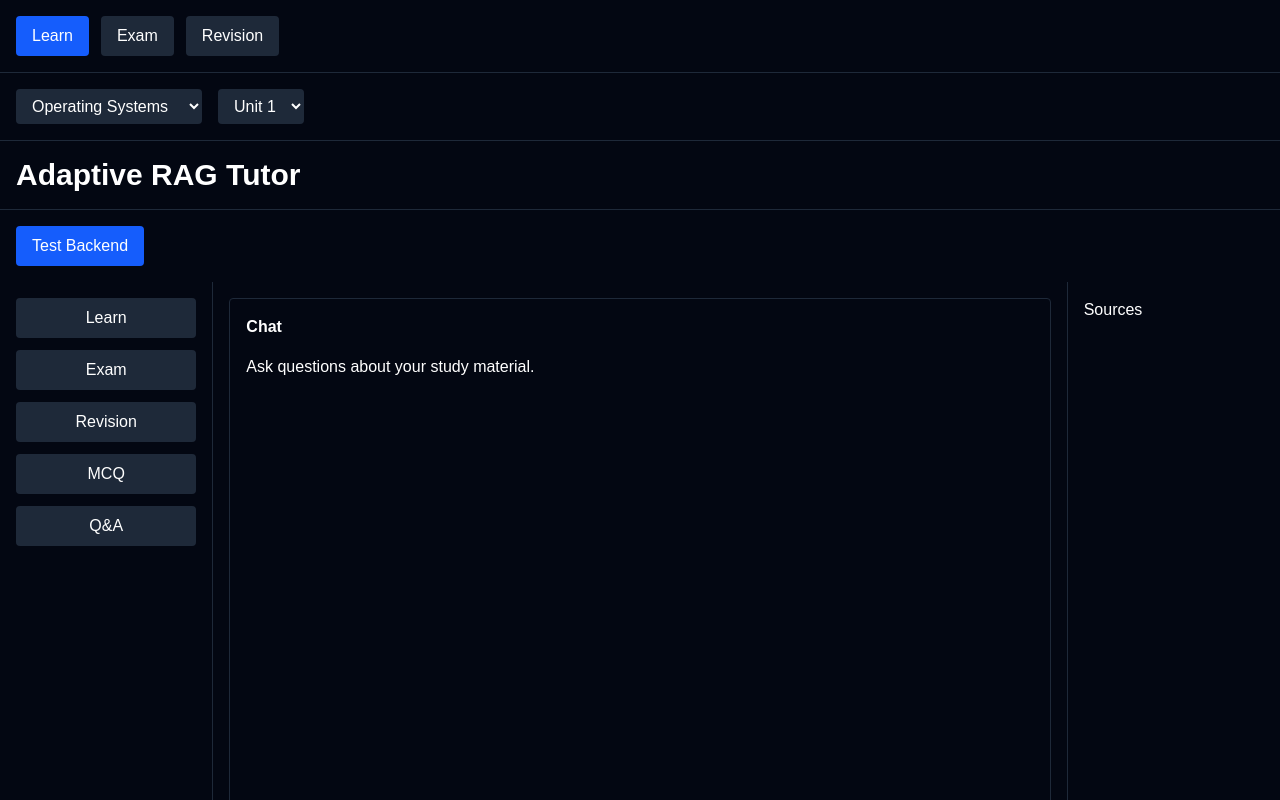
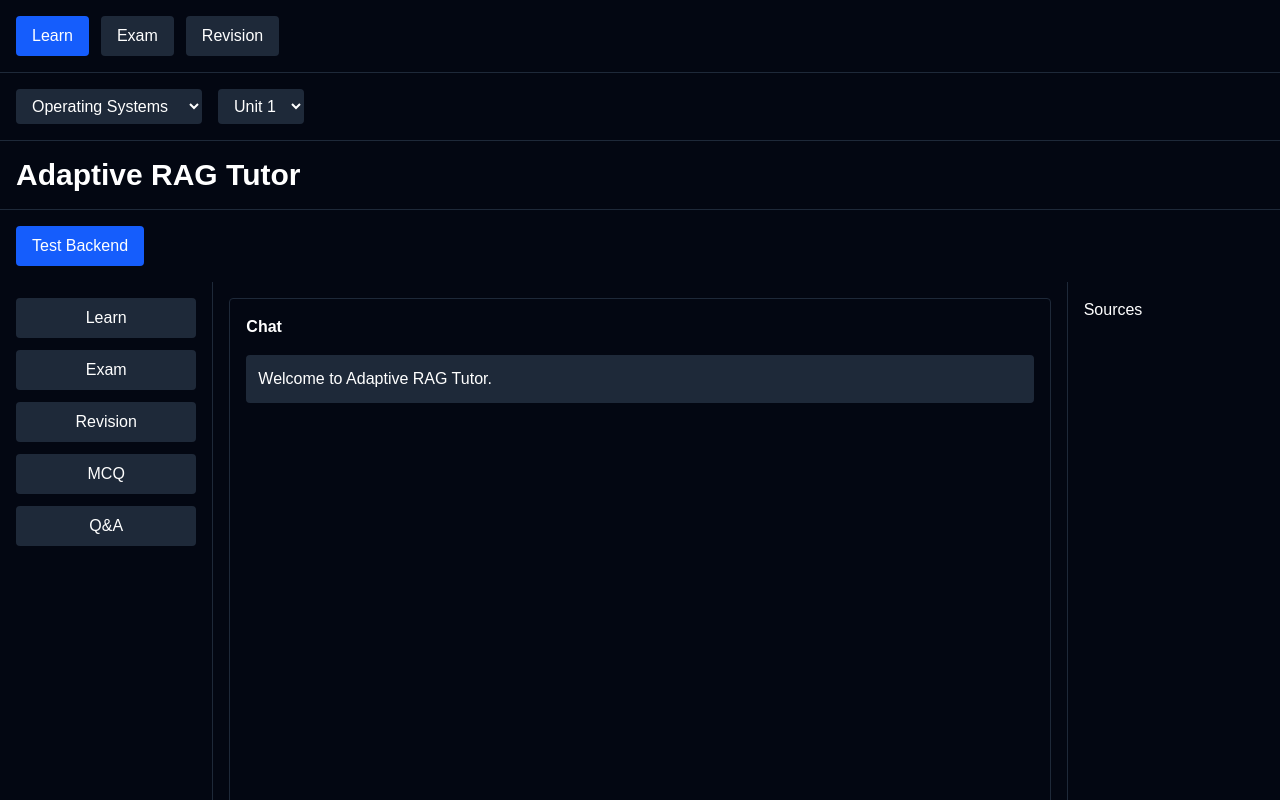
Before and after one commit to Danyl993/adaptive-rag-tutor, a Next.js app in the folder frontend/: page / in a window 1280 px wide. Shown: the top 800 px of the page. Built offline with nearby package versions, Linux system fonts and the light colour scheme.

Commit message:
feat(frontend): create message component

```diff
--- a/frontend/src/components/ChatPanel.jsx
+++ b/frontend/src/components/ChatPanel.jsx
@@ -1,3 +1,5 @@
+import Message from "./Message";
+
 export default function ChatPanel() {
   return (
     <div className="border border-gray-800 rounded p-4 h-full">
@@ -5,9 +7,7 @@ export default function ChatPanel() {
         Chat
       </h2>
 
-      <div>
-        Ask questions about your study material.
-      </div>
+      <Message text="Welcome to Adaptive RAG Tutor." />
     </div>
   );
 }
--- /dev/null
+++ b/frontend/src/components/Message.jsx
@@ -0,0 +1,7 @@
+export default function Message({ text }) {
+  return (
+    <div className="bg-gray-800 p-3 rounded mb-2">
+      {text}
+    </div>
+  );
+}
```
Also changed, not shown: 1 other file (tests, documents, lock files or other folders).
